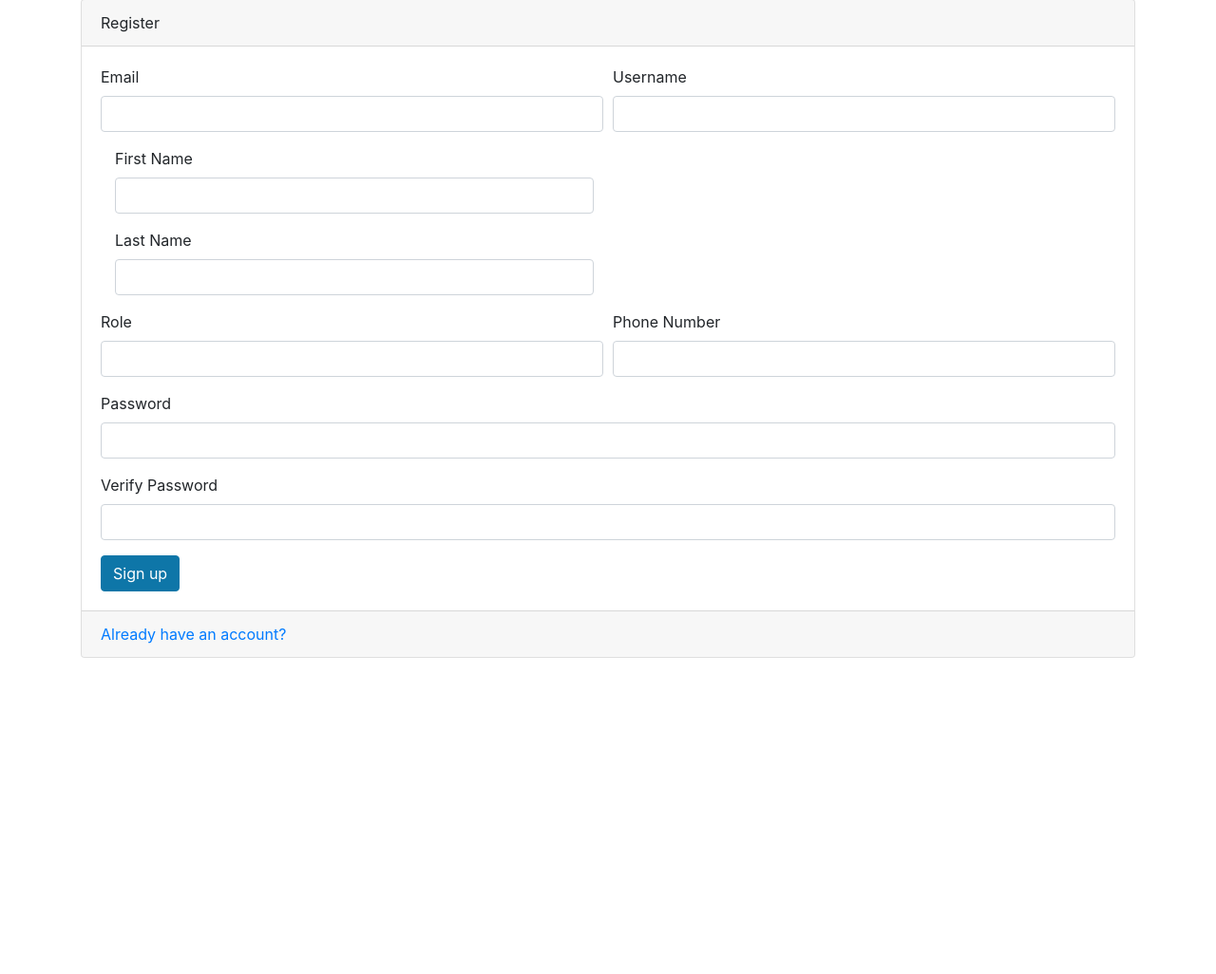
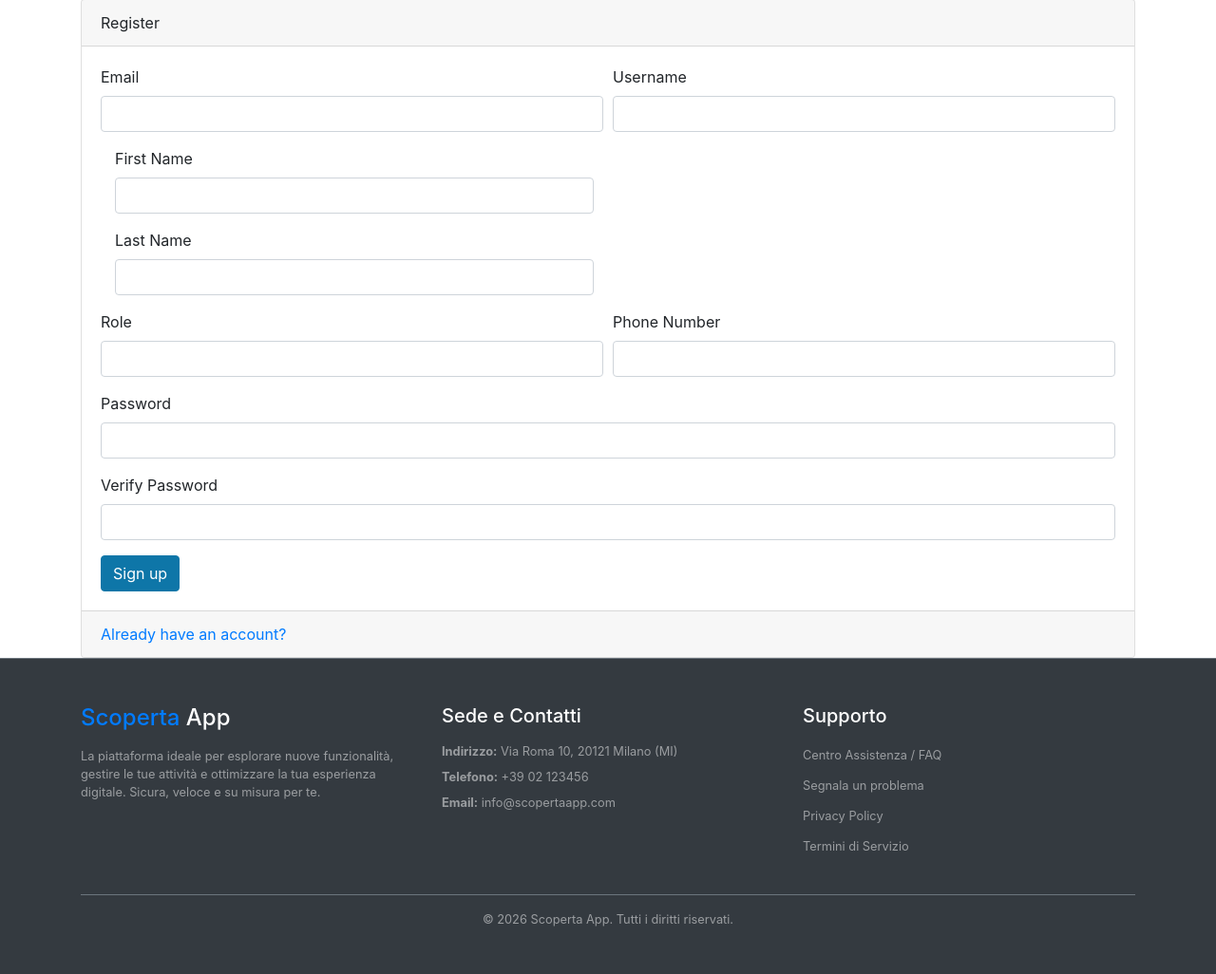
Before and after one commit to gildasvictorin/MyProject, a FastAPI app: page /auth/register-page in a window 1280 px wide. Shown: the part 71-1097 px from the top of the page at 95% size. Before the commit the page ends 764 px from the top, so only its background shows below. Run offline with FastAPI, Linux system fonts and the light colour scheme; some libraries are stand-ins or nearby versions.

Commit message:
add footer to all pages

```diff
--- a/ScopertaApp/static/css/base.css
+++ b/ScopertaApp/static/css/base.css
@@ -3,6 +3,13 @@ body {
   background: #fafafa;
   color: #33333a;
   padding-top: 70px;
+  min-height: 100vh;
+  display: flex;
+  flex-direction: column;
+}
+
+.page-content {
+  flex: 1;
 }
 
 h1, h2, h3, h4, h5, h6 {
--- a/ScopertaApp/templates/edit-scoperta.html
+++ b/ScopertaApp/templates/edit-scoperta.html
@@ -1,5 +1,6 @@
-{% include 'layout.html' %}
+{% extends 'layout.html' %}
 
+{% block content %}
 <div class="container">
     <div class="card">
         <div class="card-header">
@@ -36,3 +37,4 @@
         </div>
     </div>
 </div>
+{% endblock %}
--- a/ScopertaApp/templates/edit-user-password.html
+++ b/ScopertaApp/templates/edit-user-password.html
@@ -1,5 +1,6 @@
-{% include 'layout.html' %}
+{% extends 'layout.html' %}
 
+{% block content %}
 <div class="container">
     <div class="card">
         <div class="card-header">
@@ -39,3 +40,4 @@
         </div>
     </div>
 </div>
+{% endblock %}
--- a/ScopertaApp/templates/layout.html
+++ b/ScopertaApp/templates/layout.html
@@ -10,8 +10,12 @@
 <body>
     {% include 'navbar.html' %}
 
-    {% block content %}
-    {% endblock %}
+    <main class="page-content">
+        {% block content %}
+        {% endblock %}
+    </main>
+
+    {% include 'partials/_footer.html' %}
 
     <script src="{{ url_for('static', path='/js/jquery-slim.js') }}"></script>
     <script src="{{ url_for('static', path='/js/popper.js') }}"></script>
--- a/ScopertaApp/templates/login.html
+++ b/ScopertaApp/templates/login.html
@@ -1,5 +1,6 @@
-{% include 'layout.html' %}
+{% extends 'layout.html' %}
 
+{% block content %}
 <div class="container">
     <div class="card">
         <div class="card-header">
@@ -23,3 +24,4 @@
         </div>
     </div>
 </div>
+{% endblock %}
--- /dev/null
+++ b/ScopertaApp/templates/partials/_footer.html
@@ -0,0 +1,62 @@
+<footer class="bg-dark text-light py-5 mt-auto border-top border-secondary">
+  <div class="container">
+    <div class="row g-4">
+
+      <!-- Colonna 1: Logo e Informazioni -->
+      <div class="col-12 col-md-4">
+        <!-- Sostituisci il testo con il tag <img> del tuo logo se preferisci -->
+        <h4 class="text-white mb-3">
+          <span class="text-primary">Scoperta</span> App
+        </h4>
+        <p class="text-white-50 small pe-md-4">
+          La piattaforma ideale per esplorare nuove funzionalità, gestire le tue attività e ottimizzare la tua esperienza digitale. Sicura, veloce e su misura per te.
+        </p>
+      </div>
+
+      <!-- Colonna 2: Contatti e Indirizzo -->
+      <div class="col-12 col-sm-6 col-md-4">
+        <h5 class="text-white mb-3">Sede e Contatti</h5>
+        <ul class="list-unstyled text-white-50 small">
+          <li class="mb-2">
+            <strong>Indirizzo:</strong> Via Roma 10, 20121 Milano (MI)
+          </li>
+          <li class="mb-2">
+            <strong>Telefono:</strong> +39 02 123456
+          </li>
+          <li>
+            <strong>Email:</strong> info@scopertaapp.com
+          </li>
+        </ul>
+      </div>
+
+      <!-- Colonna 3: Supporto e Link Utili -->
+      <div class="col-12 col-sm-6 col-md-4">
+        <h5 class="text-white mb-3">Supporto</h5>
+        <ul class="list-unstyled">
+          <li class="mb-2">
+            <a href="#" class="text-white-50 text-decoration-none small">Centro Assistenza / FAQ</a>
+          </li>
+          <li class="mb-2">
+            <a href="#" class="text-white-50 text-decoration-none small">Segnala un problema</a>
+          </li>
+          <li class="mb-2">
+            <a href="#" class="text-white-50 text-decoration-none small">Privacy Policy</a>
+          </li>
+          <li>
+            <a href="#" class="text-white-50 text-decoration-none small">Termini di Servizio</a>
+          </li>
+        </ul>
+      </div>
+
+    </div>
+
+    <!-- Riga inferiore: Copyright -->
+    <hr class="border-secondary mt-4 mb-3">
+
+    <div class="row align-items-center">
+      <div class="col-12 text-center">
+        <p class="text-white-50 small mb-0">&copy; 2026 Scoperta App. Tutti i diritti riservati.</p>
+      </div>
+    </div>
+  </div>
+</footer>
--- a/ScopertaApp/templates/register.html
+++ b/ScopertaApp/templates/register.html
@@ -1,6 +1,6 @@
-{% include "layout.html" %}
+{% extends 'layout.html' %}
 
-
+{% block content %}
 
  <div class="container">
         <div class="card">
@@ -67,3 +67,4 @@
         </div>
 
     </div>
+{% endblock %}
--- a/ScopertaApp/templates/scoperta.html
+++ b/ScopertaApp/templates/scoperta.html
@@ -1,6 +1,6 @@
-{% include "layout.html" %}
+{% extends 'layout.html' %}
 
-
+{% block content %}
 <div class="container">
     <div class="card text-center">
         <div class="card-header">
@@ -61,3 +61,4 @@
         </div>
     </div>
 </div>
+{% endblock %}
```
Also changed, not shown: ScopertaApp/templates/navbar.html (line endings or trailing spaces).
